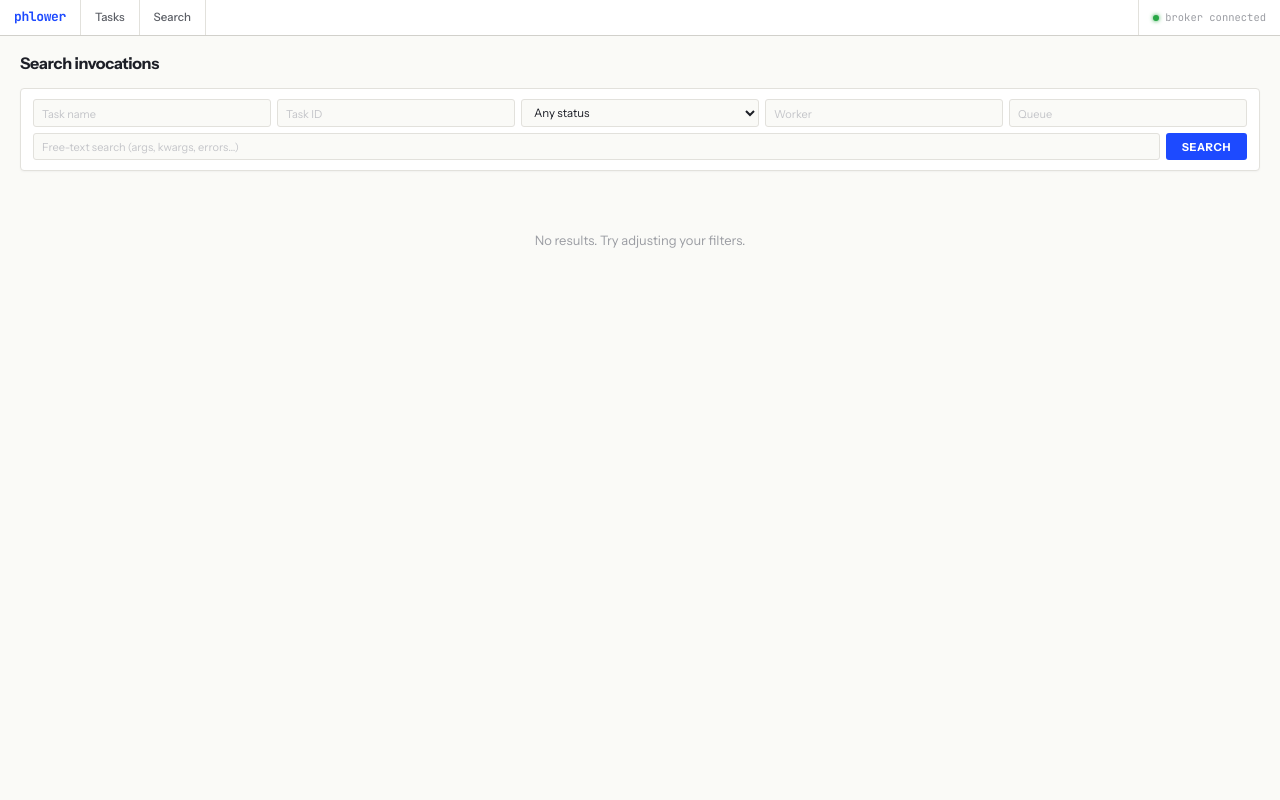
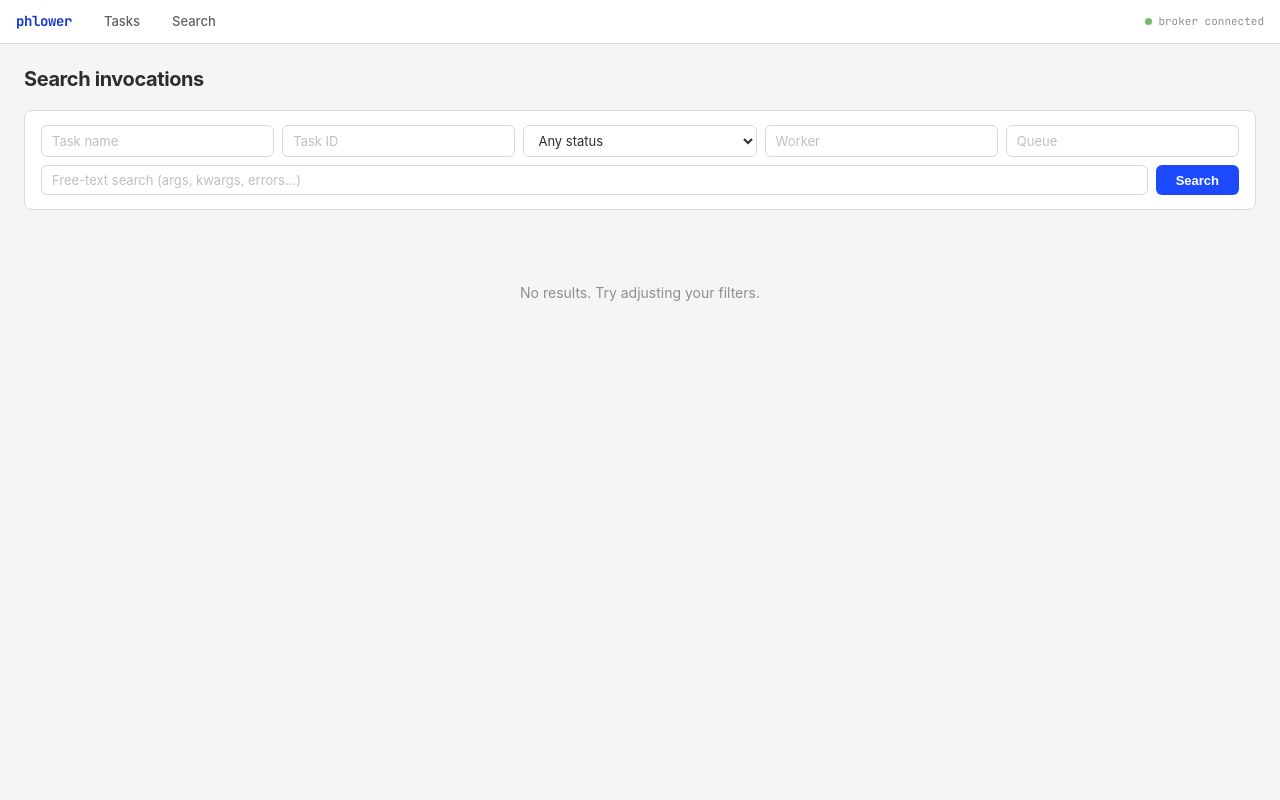
Before and after one commit to PostHog/phlower, a FastAPI app: page /search in a window 1280 px wide. Run offline with FastAPI, Linux system fonts and the light colour scheme; some libraries are stand-ins or nearby versions.

Commit message:
style: retheme to PostHog design language
PostHog color tokens (#1d4aff blue, #f54e00 orange, #77B96C green,
#F1A82C yellow), system font stack, 8px card radius, LemonTable-style
table headers (no uppercase transforms), LemonBadge-style badges.

Same density and layout, just recolored into the PostHog family.

```diff
--- a/src/phlower/static/app.css
+++ b/src/phlower/static/app.css
@@ -1,51 +1,45 @@
 /* ═══════════════════════════════════════════════════════════════
-   phlower — Bloomberg density × PostHog palette × light terminal
+   phlower — PostHog internal tool aesthetic
    ═══════════════════════════════════════════════════════════════ */
 
-@import url('https://fonts.googleapis.com/css2?family=Instrument+Sans:wght@400;500;600;700&family=JetBrains+Mono:wght@400;500;600;700&display=swap');
+@import url('https://fonts.googleapis.com/css2?family=JetBrains+Mono:wght@400;500;600;700&display=swap');
 
 :root {
-  /* ── surface ── */
-  --bg:           #FAFAF7;
-  --bg-raised:    #FFFFFF;
-  --bg-sunken:    #F3F2EE;
-  --bg-hover:     #EEEEE8;
-  --bg-ticker:    #1D1F27;
+  --bg:           #f5f5f5;
+  --bg-raised:    #ffffff;
+  --bg-hover:     #efefef;
+  --bg-sunken:    #e8e8e8;
 
-  /* ── ink ── */
-  --ink:          #1D1F27;
-  --ink-2:        #5C5F66;
-  --ink-3:        #9B9DA3;
-  --ink-muted:    #C4C5C9;
+  --ink:          #2d2d2d;
+  --ink-2:        #5f6166;
+  --ink-3:        #8f8f8f;
+  --ink-muted:    #bfbfbf;
 
-  /* ── posthog accents ── */
-  --blue:         #1D4AFF;
-  --blue-light:   #E8EEFF;
-  --orange:       #F54E00;
-  --orange-light: #FFF0EB;
+  --blue:         #1d4aff;
+  --blue-light:   #e8eeff;
+  --blue-wash:    #1d4aff12;
+  --orange:       #f54e00;
 
-  /* ── signals ── */
-  --green:        #28A745;
-  --green-bg:     #E6F7EC;
-  --red:          #E5210C;
-  --red-bg:       #FDEDED;
-  --yellow:       #D4930D;
-  --yellow-bg:    #FDF6E3;
-  --cyan:         #0E7490;
-  --cyan-bg:      #E0F7FA;
-  --gray:         #9B9DA3;
-  --gray-bg:      #F0F0ED;
+  --green:        #77B96C;
+  --green-bg:     #77B96C1a;
+  --red:          #f54e00;
+  --red-bg:       #f54e001a;
+  --yellow:       #F1A82C;
+  --yellow-bg:    #F1A82C1a;
+  --cyan:         #1d4aff;
+  --cyan-bg:      #1d4aff14;
+  --gray:         #8f8f8f;
+  --gray-bg:      #f0f0f0;
 
-  /* ── type ── */
-  --sans:         'Instrument Sans', -apple-system, sans-serif;
-  --mono:         'JetBrains Mono', 'SF Mono', 'Cascadia Code', monospace;
+  --sans:         -apple-system, BlinkMacSystemFont, "Segoe UI", Helvetica, Arial, sans-serif;
+  --mono:         'JetBrains Mono', 'SF Mono', 'Cascadia Code', ui-monospace, monospace;
 
-  /* ── structure ── */
-  --radius:       4px;
-  --border:       1px solid #E2E1DC;
-  --border-strong: 1px solid #D1D0CB;
-  --shadow-sm:    0 1px 2px rgba(29, 31, 39, 0.04);
-  --shadow:       0 1px 3px rgba(29, 31, 39, 0.06), 0 1px 2px rgba(29, 31, 39, 0.04);
+  --radius:       8px;
+  --radius-sm:    6px;
+  --border:       1px solid #d9d9d9;
+  --border-light: 1px solid #e5e5e5;
+  --shadow-sm:    0 1px 3px rgba(0, 0, 0, 0.04);
+  --shadow:       0 4px 12px rgba(0, 0, 0, 0.06);
 }
 
 *, *::before, *::after { box-sizing: border-box; margin: 0; padding: 0; }
@@ -56,25 +50,25 @@ body {
   font-family: var(--sans);
   color: var(--ink);
   background: var(--bg);
-  line-height: 1.4;
+  line-height: 1.5;
   min-height: 100vh;
 }
 
 a { color: var(--blue); text-decoration: none; }
-a:hover { text-decoration: underline; }
+a:hover { color: #1338cc; }
 
 /* ═══════════════════════════════════════════════════════
-   TOPBAR — tight, functional, Bloomberg header bar
+   TOPBAR
    ═══════════════════════════════════════════════════════ */
 
 .topbar {
   display: flex;
   align-items: center;
   gap: 0;
-  height: 36px;
+  height: 44px;
   background: var(--bg-raised);
-  border-bottom: var(--border-strong);
-  font-size: 11.5px;
+  border-bottom: var(--border);
+  font-size: 13px;
   position: sticky;
   top: 0;
   z-index: 100;
@@ -83,12 +77,11 @@ a:hover { text-decoration: underline; }
 .logo {
   font-family: var(--mono);
   font-weight: 700;
-  font-size: 13px;
+  font-size: 14px;
   color: var(--blue);
   text-decoration: none !important;
-  padding: 0 14px;
+  padding: 0 16px;
   letter-spacing: -0.03em;
-  border-right: var(--border);
   height: 100%;
   display: flex;
   align-items: center;
@@ -102,37 +95,44 @@ a:hover { text-decoration: underline; }
 .nav-links a {
   display: flex;
   align-items: center;
-  padding: 0 14px;
+  padding: 0 16px;
   color: var(--ink-2);
   font-weight: 500;
   text-decoration: none !important;
-  border-right: var(--border);
-  transition: background 0.1s;
-  font-size: 11.5px;
+  font-size: 13px;
+  transition: color 0.1s, background 0.1s;
+  position: relative;
 }
-.nav-links a:hover { background: var(--bg-sunken); color: var(--ink); }
+.nav-links a:hover {
+  color: var(--ink);
+  background: var(--bg);
+}
 
 .nav-status {
   margin-left: auto;
-  padding: 0 14px;
+  padding: 0 16px;
   color: var(--ink-3);
-  font-size: 10.5px;
+  font-size: 11px;
   font-family: var(--mono);
   display: flex;
   align-items: center;
   gap: 6px;
   height: 100%;
-  border-left: var(--border);
 }
 
 .dot {
-  width: 6px; height: 6px;
+  width: 7px; height: 7px;
   border-radius: 50%;
   display: inline-block;
   flex-shrink: 0;
 }
-.dot-ok  { background: var(--green); box-shadow: 0 0 4px var(--green); }
-.dot-err { background: var(--red); box-shadow: 0 0 4px var(--red); }
+.dot-ok  { background: var(--green); }
+.dot-err { background: var(--red); animation: pulse 2s ease-in-out infinite; }
+
+@keyframes pulse {
+  0%, 100% { opacity: 1; }
+  50% { opacity: 0.4; }
+}
 
 .status-error { color: var(--red); font-size: 10px; }
 
@@ -143,30 +143,53 @@ a:hover { text-decoration: underline; }
 main {
   max-width: 1440px;
   margin: 0 auto;
-  padding: 16px 20px 40px;
+  padding: 20px 24px 48px;
 }
 
 .page-header {
   display: flex;
   align-items: baseline;
   gap: 10px;
-  margin-bottom: 14px;
+  margin-bottom: 16px;
 }
 
 .page-header h1 {
-  font-family: var(--sans);
-  font-size: 16px;
+  font-size: 20px;
   font-weight: 700;
   letter-spacing: -0.02em;
 }
 
-/* ---------- filter bar ---------- */
+.back {
+  font-size: 13px;
+  color: var(--ink-3);
+  text-decoration: none !important;
+  font-weight: 500;
+}
+.back:hover { color: var(--blue); }
+
+h2 {
+  font-size: 14px;
+  font-weight: 600;
+  color: var(--ink);
+  margin: 24px 0 10px;
+}
+
+h3 {
+  font-size: 12px;
+  font-weight: 600;
+  color: var(--ink-2);
+  margin-bottom: 8px;
+}
+
+/* ═══════════════════════════════════════════════════════
+   FILTER BAR
+   ═══════════════════════════════════════════════════════ */
 
 .filter-bar {
   display: flex;
   flex-direction: column;
-  gap: 6px;
-  margin-bottom: 12px;
+  gap: 8px;
+  margin-bottom: 16px;
 }
 
 .filter-group {
@@ -531,38 +504,33 @@ h3 {
   background: var(--bg-raised);
   border: var(--border);
   border-radius: var(--radius);
-  padding: 10px 12px;
-  margin-bottom: 12px;
-  box-shadow: var(--shadow-sm);
+  padding: 14px 16px;
+  margin-bottom: 16px;
 }
 
 .search-row {
   display: flex;
-  gap: 6px;
-  margin-bottom: 6px;
+  gap: 8px;
+  margin-bottom: 8px;
 }
 .search-row:last-child { margin-bottom: 0; }
 
 .search-form input,
 .search-form select {
-  font-family: var(--mono);
-  font-size: 11.5px;
-  padding: 5px 8px;
+  font-family: var(--sans);
+  font-size: 13px;
+  padding: 6px 10px;
   border: var(--border);
-  border-radius: 3px;
-  background: var(--bg);
+  border-radius: var(--radius-sm);
+  background: var(--bg-raised);
   color: var(--ink);
   flex: 1;
   transition: border-color 0.15s, box-shadow 0.15s;
 }
 .search-form input::placeholder {
   color: var(--ink-muted);
-  font-family: var(--sans);
-  font-size: 11px;
 }
 .search-form select {
-  font-family: var(--sans);
-  font-size: 11.5px;
   cursor: pointer;
 }
 
@@ -570,37 +538,33 @@ h3 {
 .search-form select:focus {
   outline: none;
   border-color: var(--blue);
-  box-shadow: 0 0 0 2px var(--blue-light);
+  box-shadow: 0 0 0 3px var(--blue-wash);
 }
 .search-form input.wide { flex: 3; }
 
 .search-form button {
-  font-family: var(--sans);
-  font-size: 11px;
-  font-weight: 700;
-  padding: 5px 16px;
+  font-size: 13px;
+  font-weight: 600;
+  padding: 6px 20px;
   border: none;
-  border-radius: 3px;
+  border-radius: var(--radius-sm);
   background: var(--blue);
   color: #fff;
   cursor: pointer;
-  text-transform: uppercase;
-  letter-spacing: 0.06em;
-  transition: opacity 0.12s;
+  transition: background 0.12s;
   white-space: nowrap;
 }
-.search-form button:hover { opacity: 0.88; }
-.search-form button:active { opacity: 0.75; }
+.search-form button:hover { background: #1338cc; }
+.search-form button:active { background: #0f2da3; }
 
-.htmx-indicator { display: none; color: var(--ink-3); font-size: 10.5px; font-family: var(--mono); }
+.htmx-indicator { display: none; color: var(--ink-3); font-size: 12px; }
 .htmx-request .htmx-indicator,
 .htmx-request.htmx-indicator { display: inline; }
 
 .result-count {
-  font-family: var(--mono);
-  font-size: 10.5px;
+  font-size: 12px;
   color: var(--ink-3);
-  margin-bottom: 6px;
+  margin-bottom: 8px;
 }
 
 /* ═══════════════════════════════════════════════════════
@@ -609,23 +573,23 @@ h3 {
 
 .empty-state {
   text-align: center;
-  padding: 48px 20px;
+  padding: 56px 24px;
   color: var(--ink-3);
 }
 
-.empty-state p { font-size: 13px; }
+.empty-state p { font-size: 14px; }
 
 .empty-state .hint {
-  font-size: 11px;
-  margin-top: 6px;
+  font-size: 12px;
+  margin-top: 8px;
 }
 
 .empty-state code {
   font-family: var(--mono);
-  font-size: 11px;
-  background: var(--bg-sunken);
-  padding: 1px 5px;
-  border-radius: 3px;
+  font-size: 12px;
+  background: var(--bg);
+  padding: 2px 6px;
+  border-radius: 4px;
   border: var(--border);
 }
 
```
Also changed, not shown: other parts of src/phlower/static/app.css (+83 -146 lines).
